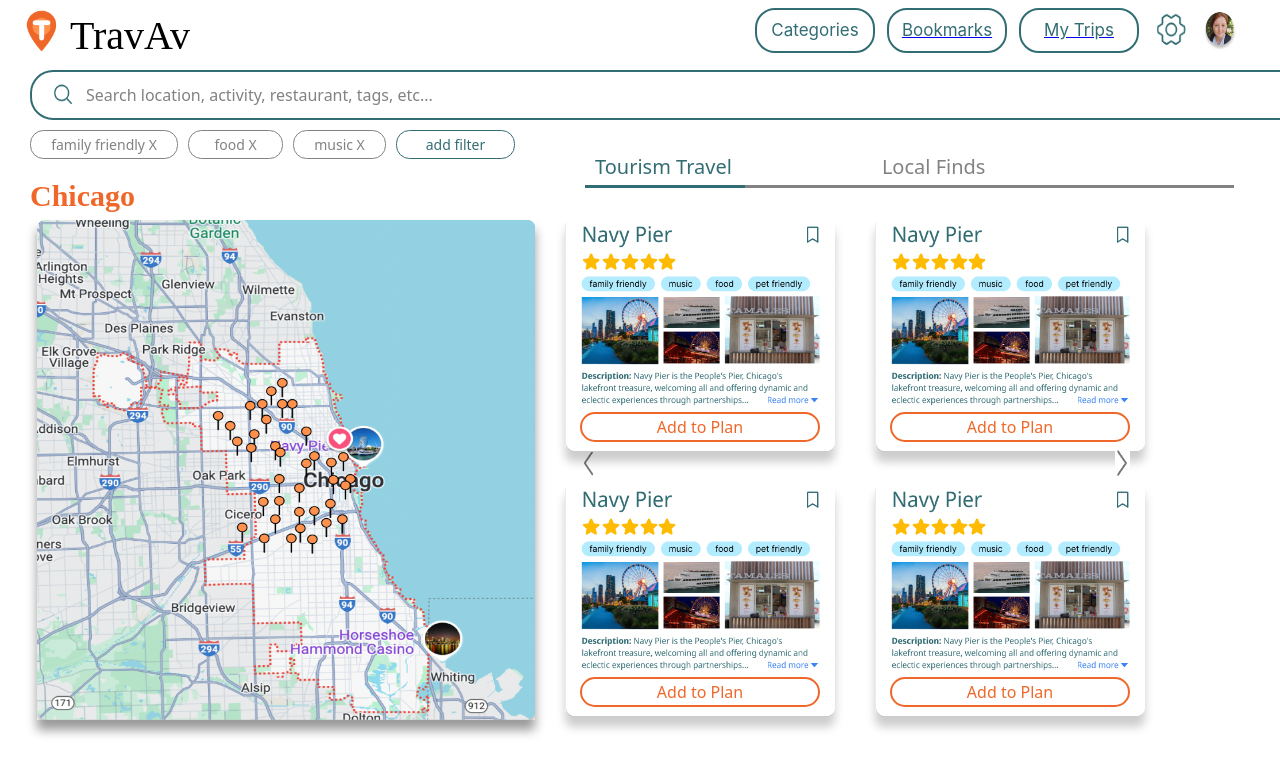
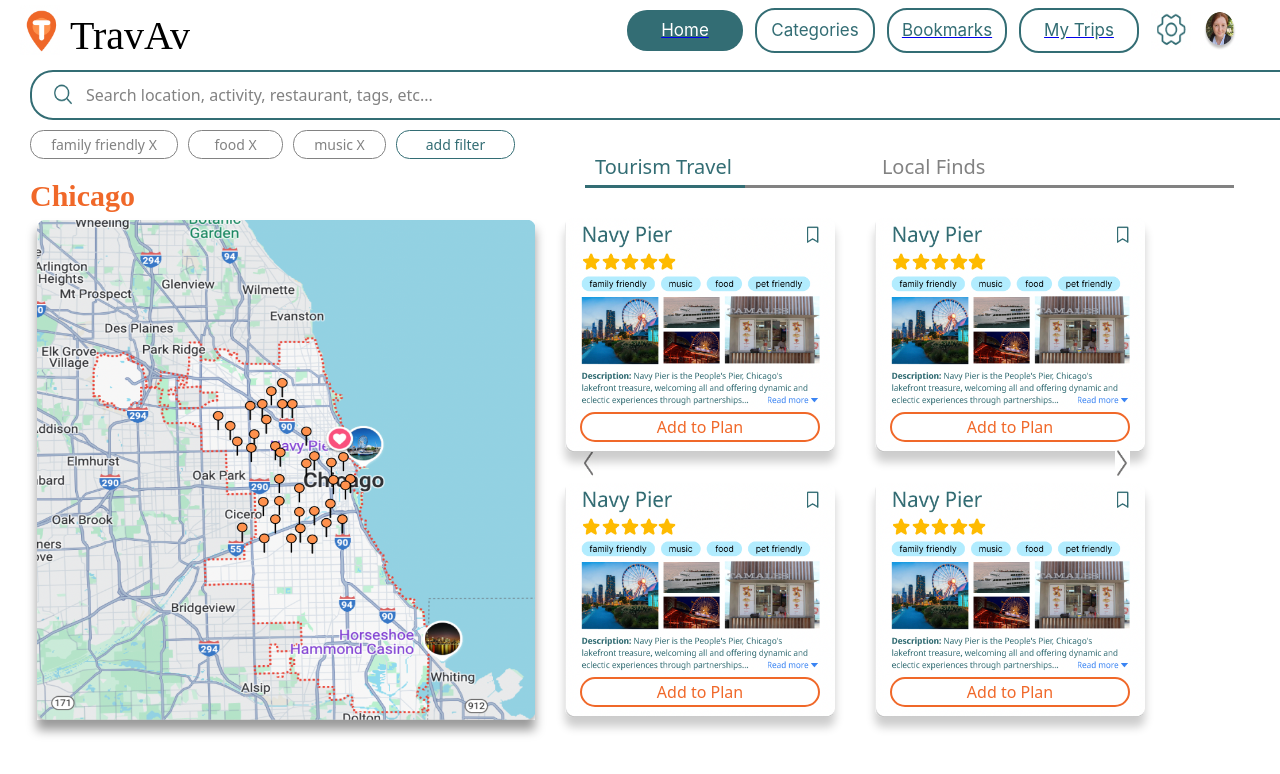
Before and after one commit to nandini-swami/projecttravav, a React (Create React App) app: page / in a window 1280 px wide. Shown: the top 774 px of the page. Built offline with nearby package versions, Linux system fonts and the light colour scheme.

Commit message:
added both home page and logo functionality

```diff
--- a/src/BookmarkPage/BookmarkPage.js
+++ b/src/BookmarkPage/BookmarkPage.js
@@ -17,6 +17,9 @@ function BookmarkPage() {
             <span className="title">TravAv</span>
           </div>
         </div>
+        <Link to="/" className="bubble home-bubble">
+          <span className="bubble-text home-text">Home</span>
+        </Link>
         <div className="bubble categories-bubble">
           <span className="bubble-text categories-text">Categories</span>
         </div>
--- a/src/HomePage/HomePage.js
+++ b/src/HomePage/HomePage.js
@@ -49,6 +49,9 @@ function HomePage() {
             <span className="title">TravAv</span>
           </div>
         </div>
+        <Link to="/" className="bubble home-bubble">
+          <span className="bubble-text home-text">Home</span>
+        </Link>
         <div className="bubble categories-bubble">
           <span className="bubble-text categories-text">Categories</span>
         </div>
--- a/src/MyTripsPage/MyTripsPage.js
+++ b/src/MyTripsPage/MyTripsPage.js
@@ -16,6 +16,9 @@ function MyTripsPage() {
             <span className="title">TravAv</span>
           </div>
         </div>
+        <Link to="/" className="bubble home-bubble">
+          <span className="bubble-text home-text">Home</span>
+        </Link>
         <div className="bubble categories-bubble">
           <span className="bubble-text categories-text">Categories</span>
         </div>
```
